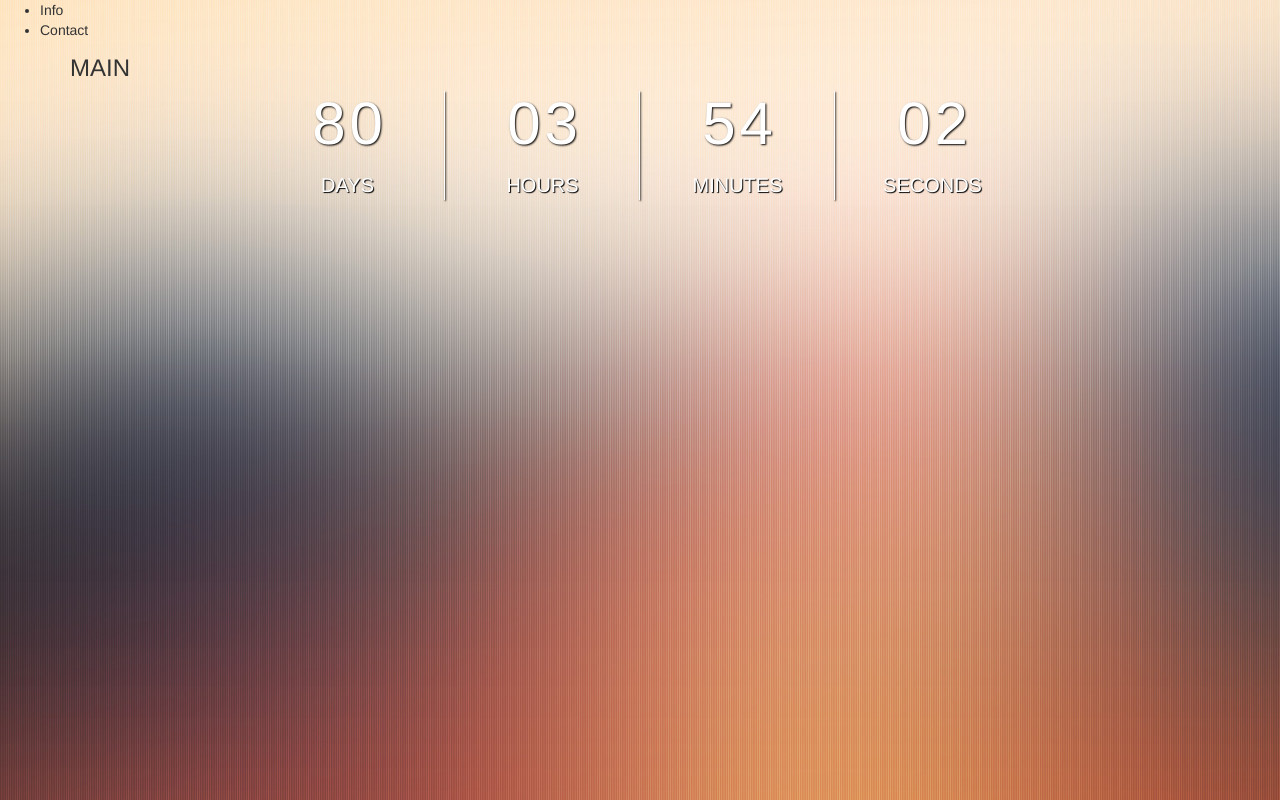
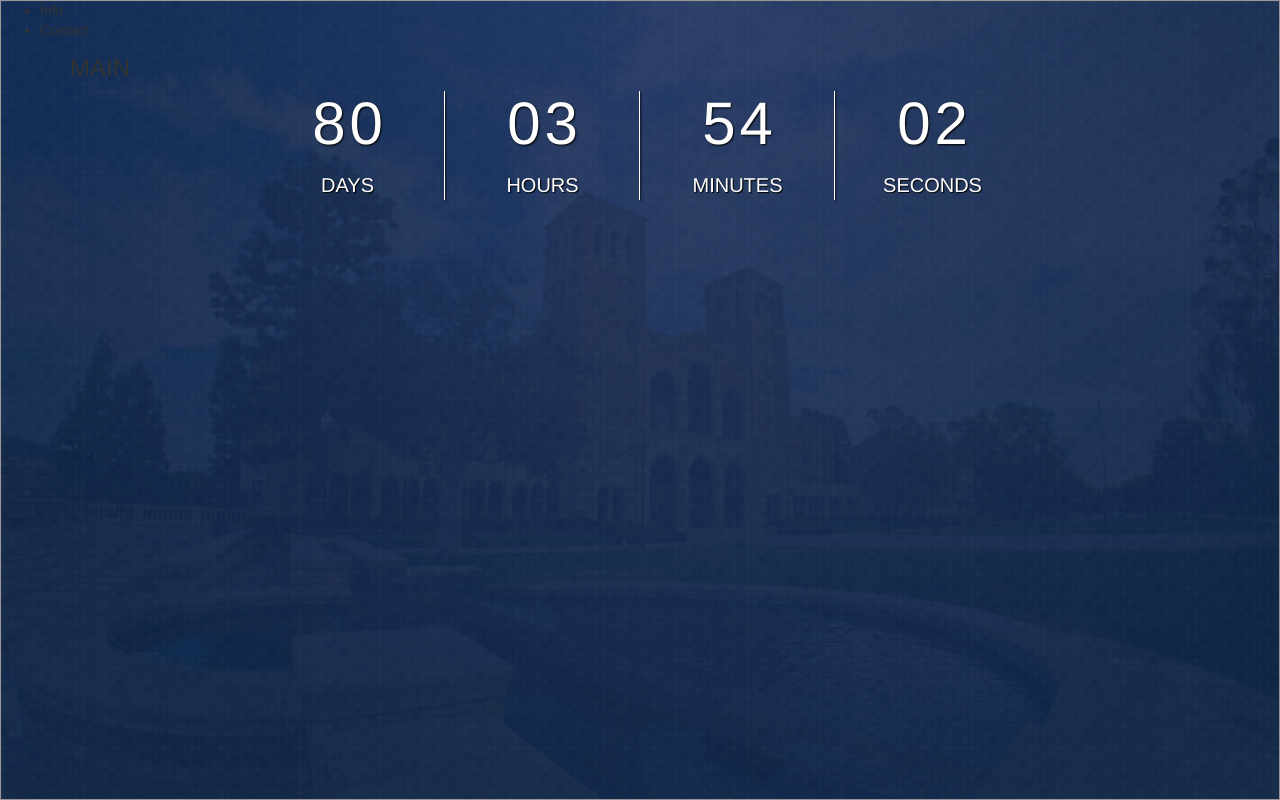
Before and after one commit to f0rr0/bruin-startup-fair, a website: page app/index.html in a window 1280 px wide. Shown: the top 800 px of the page. Drawn offline with nearby package versions, Linux system fonts and the light colour scheme; files that its build step writes are made by us from their sources.

Commit message:
Royce background

```diff
--- a/app/styles/main.css
+++ b/app/styles/main.css
@@ -13,9 +13,10 @@ html, body {
 }
 
 body {
-  background-image: url("/images/pattern.jpg");
+  background-image: url("/images/royce-overlay.png");
   background-repeat: no-repeat;
   background-size: cover;
+  overflow: hidden;
 }
 
 .wrapper {
```
Also changed, not shown: app/images/royce-overlay.png (added), app/images/tech-checks.png (added).
